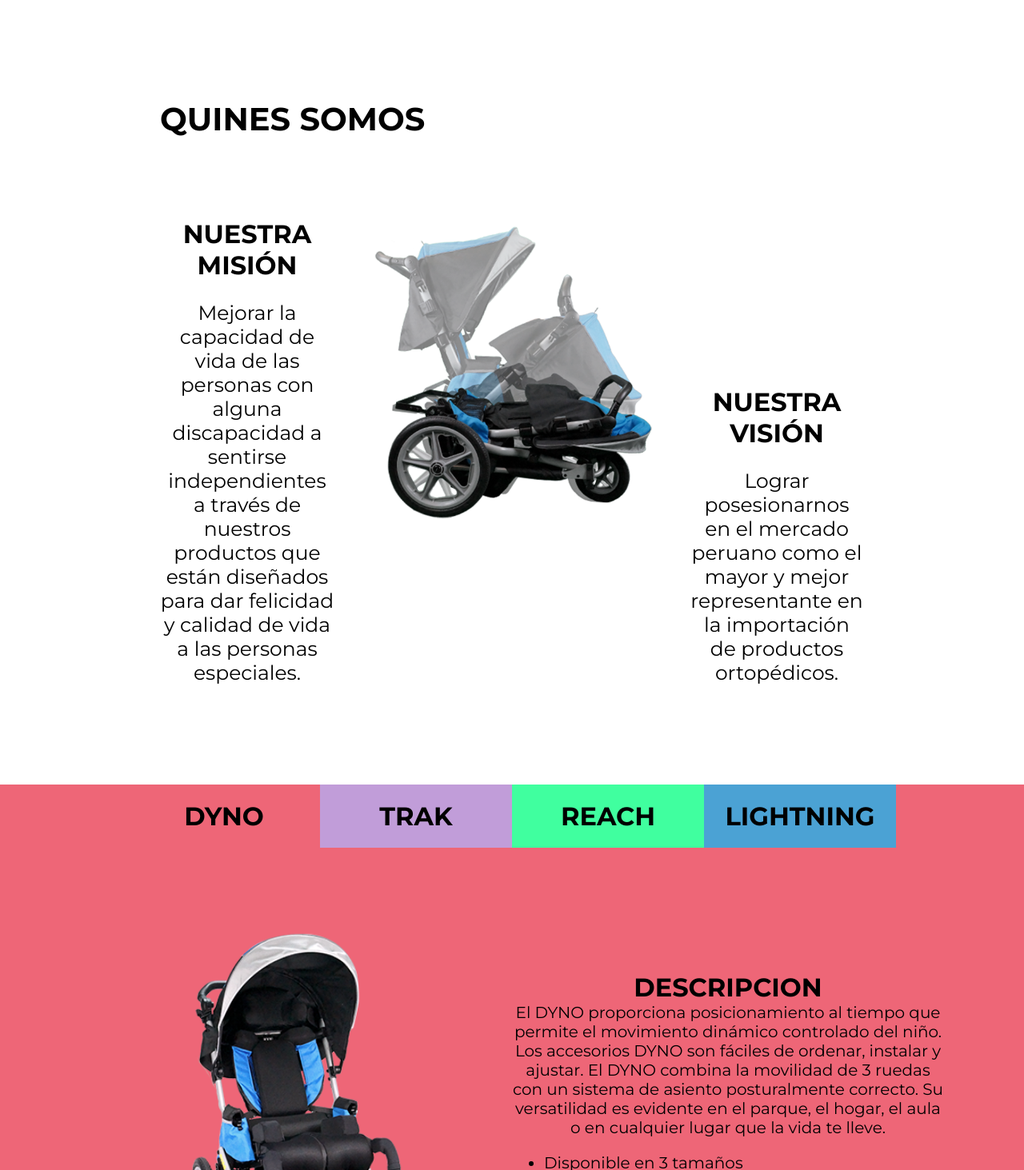
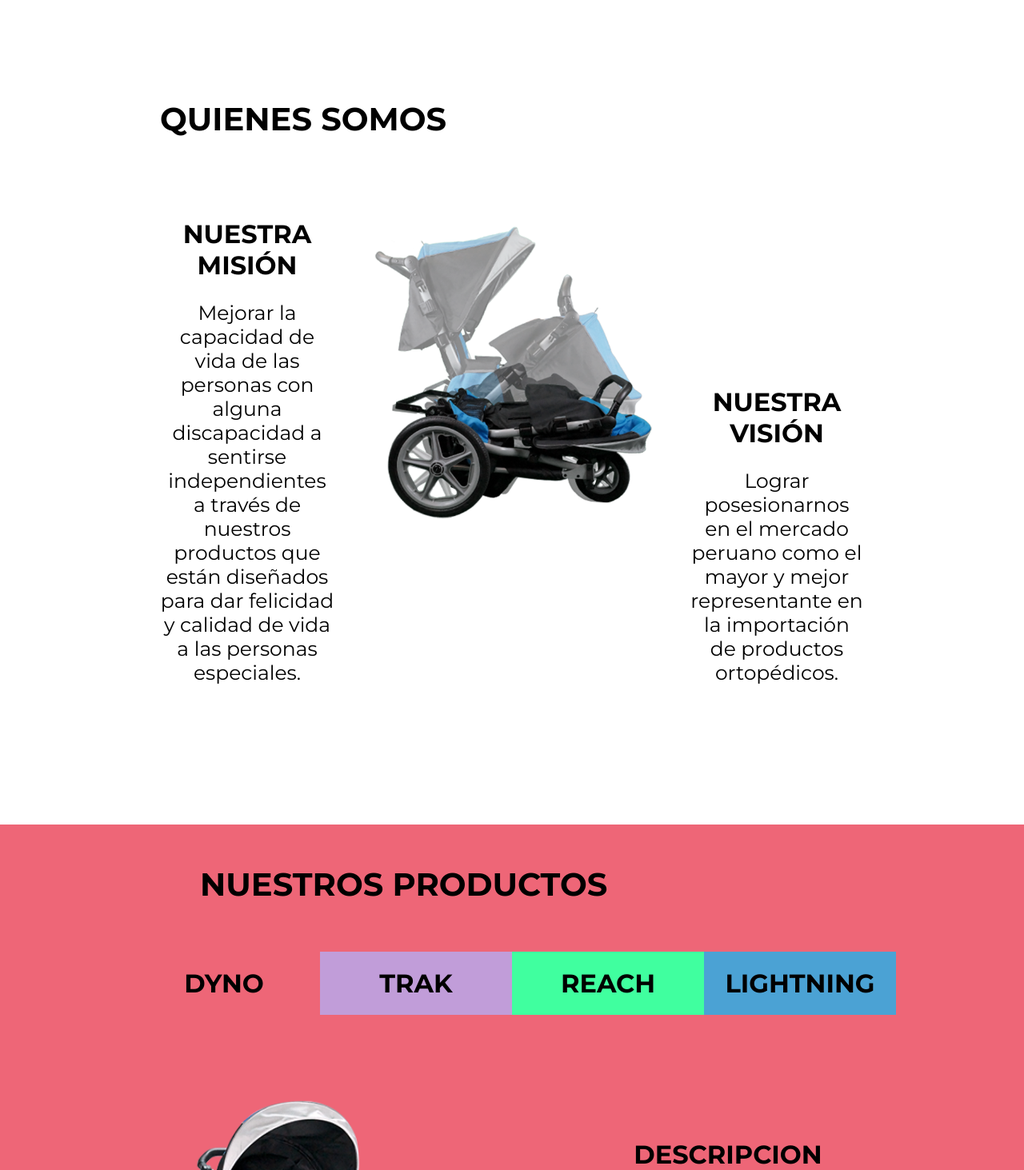
Before and after one commit to swornimbarahi/coches-neurologicos, a React (Create React App) app: page / in a window 1280 px wide. Shown: the part 427-1890 px from the top of the page at 80% size. Built offline with nearby package versions, Linux system fonts and the light colour scheme.

Commit message:
updated suggestions

```diff
--- a/src/components/GoogleMap/index.tsx
+++ b/src/components/GoogleMap/index.tsx
@@ -3,6 +3,9 @@
 export const GoogleMap: FunctionComponent = () => {
 	return (
 		<div>
+			<div className="text-left about-title video-title">
+				<h1>UBÍQUENOS ACÁ</h1>
+			</div>
 			<iframe
 				src="https://www.google.com/maps/embed?pb=!1m18!1m12!1m3!1d3902.07478858811!2d-76.9248120853649!3d-12.038372191472918!2m3!1f0!2f0!3f0!3m2!1i1024!2i768!4f13.1!3m3!1m2!1s0x9105c6abb56f7219%3A0xd12f5bef295bb30b!2sUrb.+los+portales+de+javier+prado+etapa+5!5e0!3m2!1ses!2spe!4v1554058933842!5m2!1ses!2spe"
 				width={600}
--- a/src/components/Productos/index.tsx
+++ b/src/components/Productos/index.tsx
@@ -20,6 +20,9 @@
 				'ui-bg--darkblue': product === 'LIGHTNING'
 			})}
 		>
+			<div className="text-left about-title video-title">
+				<h1>NUESTROS PRODUCTOS</h1>
+			</div>
 			<div className="ui-fill">
 				<div className="ui-fill-grow" />
 				<div
--- a/src/components/QuienSomos/index.tsx
+++ b/src/components/QuienSomos/index.tsx
@@ -7,7 +7,7 @@
 	return (
 		<div className="about-super-container">
 			<div className="about-title">
-				<h1>QUINES SOMOS</h1>
+				<h1>QUIENES SOMOS</h1>
 			</div>
 			<div className="about-container">
 				<div className="about-left">
```
